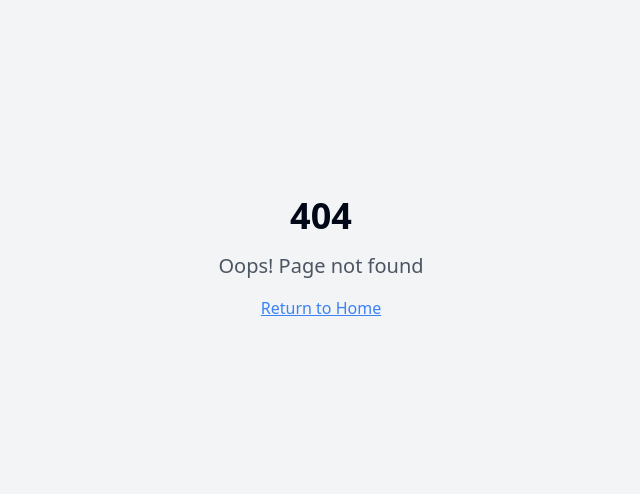
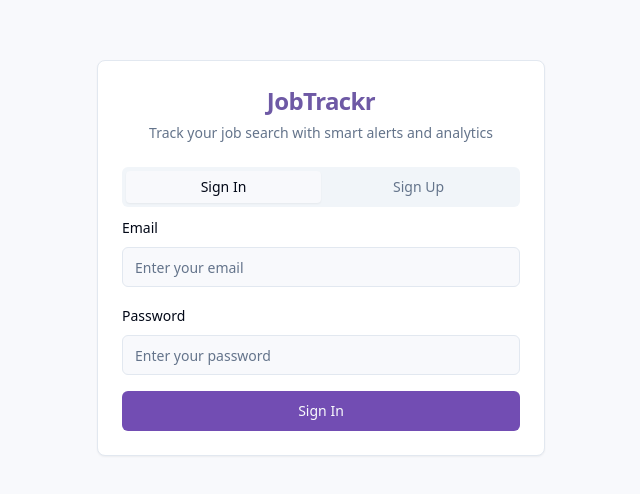
Before and after one commit to carolbanal/job-hunter-radar-system, a React (Vite) app: page /auth in a window 1280 px wide. Before the commit this address had no page. Shown: the part 142-636 px from the top of the page, without its empty margins (319-959 px from the left). Built offline with nearby package versions, Linux system fonts and the light colour scheme.

Commit message:
feat: Add login and signup pages
Implement login and signup pages with email authentication using Supabase. Make the logout button functional for testing.

```diff
--- a/src/App.tsx
+++ b/src/App.tsx
@@ -4,10 +4,13 @@ import { Toaster as Sonner } from "@/components/ui/sonner";
 import { TooltipProvider } from "@/components/ui/tooltip";
 import { QueryClient, QueryClientProvider } from "@tanstack/react-query";
 import { BrowserRouter, Routes, Route } from "react-router-dom";
+import { AuthProvider } from "@/contexts/AuthContext";
+import { ProtectedRoute } from "@/components/ProtectedRoute";
 import Index from "./pages/Index";
 import JobListings from "./pages/JobListings";
 import Analytics from "./pages/Analytics";
 import Alerts from "./pages/Alerts";
+import Auth from "./pages/Auth";
 import NotFound from "./pages/NotFound";
 
 const queryClient = new QueryClient();
@@ -18,14 +21,33 @@ const App = () => (
       <Toaster />
       <Sonner />
       <BrowserRouter>
-        <Routes>
-          <Route path="/" element={<Index />} />
-          <Route path="/jobs" element={<JobListings />} />
-          <Route path="/analytics" element={<Analytics />} />
-          <Route path="/alerts" element={<Alerts />} />
-          {/* ADD ALL CUSTOM ROUTES ABOVE THE CATCH-ALL "*" ROUTE */}
-          <Route path="*" element={<NotFound />} />
-        </Routes>
+        <AuthProvider>
+          <Routes>
+            <Route path="/auth" element={<Auth />} />
+            <Route path="/" element={
+              <ProtectedRoute>
+                <Index />
+              </ProtectedRoute>
+            } />
+            <Route path="/jobs" element={
+              <ProtectedRoute>
+                <JobListings />
+              </ProtectedRoute>
+            } />
+            <Route path="/analytics" element={
+              <ProtectedRoute>
+                <Analytics />
+              </ProtectedRoute>
+            } />
+            <Route path="/alerts" element={
+              <ProtectedRoute>
+                <Alerts />
+              </ProtectedRoute>
+            } />
+            {/* ADD ALL CUSTOM ROUTES ABOVE THE CATCH-ALL "*" ROUTE */}
+            <Route path="*" element={<NotFound />} />
+          </Routes>
+        </AuthProvider>
       </BrowserRouter>
     </TooltipProvider>
   </QueryClientProvider>
--- /dev/null
+++ b/src/components/ProtectedRoute.tsx
@@ -0,0 +1,29 @@
+
+import React from 'react';
+import { Navigate } from 'react-router-dom';
+import { useAuth } from '@/contexts/AuthContext';
+
+interface ProtectedRouteProps {
+  children: React.ReactNode;
+}
+
+export const ProtectedRoute = ({ children }: ProtectedRouteProps) => {
+  const { user, loading } = useAuth();
+
+  if (loading) {
+    return (
+      <div className="min-h-screen flex items-center justify-center">
+        <div className="text-center">
+          <div className="animate-spin rounded-full h-12 w-12 border-b-2 border-purple mx-auto mb-4"></div>
+          <p>Loading...</p>
+        </div>
+      </div>
+    );
+  }
+
+  if (!user) {
+    return <Navigate to="/auth" replace />;
+  }
+
+  return <>{children}</>;
+};
--- a/src/components/ui/card.tsx
+++ b/src/components/ui/card.tsx
@@ -1,3 +1,4 @@
+
 import * as React from "react"
 
 import { cn } from "@/lib/utils"
--- a/src/components/ui/tabs.tsx
+++ b/src/components/ui/tabs.tsx
@@ -1,3 +1,4 @@
+
 import * as React from "react"
 import * as TabsPrimitive from "@radix-ui/react-tabs"
 
--- /dev/null
+++ b/src/contexts/AuthContext.tsx
@@ -0,0 +1,68 @@
+
+import React, { createContext, useContext, useEffect, useState } from 'react';
+import { User, Session } from '@supabase/supabase-js';
+import { supabase } from '@/integrations/supabase/client';
+
+interface AuthContextType {
+  user: User | null;
+  session: Session | null;
+  loading: boolean;
+  signOut: () => Promise<void>;
+}
+
+const AuthContext = createContext<AuthContextType | undefined>(undefined);
+
+export const useAuth = () => {
+  const context = useContext(AuthContext);
+  if (context === undefined) {
+    throw new Error('useAuth must be used within an AuthProvider');
+  }
+  return context;
+};
+
+interface AuthProviderProps {
+  children: React.ReactNode;
+}
+
+export const AuthProvider = ({ children }: AuthProviderProps) => {
+  const [user, setUser] = useState<User | null>(null);
+  const [session, setSession] = useState<Session | null>(null);
+  const [loading, setLoading] = useState(true);
+
+  useEffect(() => {
+    // Set up auth state listener
+    const { data: { subscription } } = supabase.auth.onAuthStateChange(
+      (event, session) => {
+        setSession(session);
+        setUser(session?.user ?? null);
+        setLoading(false);
+      }
+    );
+
+    // Get initial session
+    supabase.auth.getSession().then(({ data: { session } }) => {
+      setSession(session);
+      setUser(session?.user ?? null);
+      setLoading(false);
+    });
+
+    return () => subscription.unsubscribe();
+  }, []);
+
+  const signOut = async () => {
+    await supabase.auth.signOut();
+  };
+
+  const value = {
+    user,
+    session,
+    loading,
+    signOut,
+  };
+
+  return (
+    <AuthContext.Provider value={value}>
+      {children}
+    </AuthContext.Provider>
+  );
+};
--- /dev/null
+++ b/src/pages/Auth.tsx
@@ -0,0 +1,178 @@
+
+import React, { useState, useEffect } from 'react';
+import { useNavigate } from 'react-router-dom';
+import { Button } from '@/components/ui/button';
+import { Input } from '@/components/ui/input';
+import { Label } from '@/components/ui/label';
+import { Card, CardContent, CardDescription, CardHeader, CardTitle } from '@/components/ui/card';
+import { Tabs, TabsContent, TabsList, TabsTrigger } from '@/components/ui/tabs';
+import { supabase } from '@/integrations/supabase/client';
+import { useToast } from '@/hooks/use-toast';
+
+export default function Auth() {
+  const [email, setEmail] = useState('');
+  const [password, setPassword] = useState('');
+  const [loading, setLoading] = useState(false);
+  const navigate = useNavigate();
+  const { toast } = useToast();
+
+  useEffect(() => {
+    // Check if user is already logged in
+    const checkUser = async () => {
+      const { data: { session } } = await supabase.auth.getSession();
+      if (session) {
+        navigate('/');
+      }
+    };
+    checkUser();
+  }, [navigate]);
+
+  const handleSignUp = async (e: React.FormEvent) => {
+    e.preventDefault();
+    setLoading(true);
+
+    try {
+      const { error } = await supabase.auth.signUp({
+        email,
+        password,
+        options: {
+          emailRedirectTo: `${window.location.origin}/`
+        }
+      });
+
+      if (error) throw error;
+
+      toast({
+        title: "Sign up successful!",
+        description: "Please check your email to confirm your account.",
+      });
+    } catch (error: any) {
+      toast({
+        title: "Error",
+        description: error.message,
+        variant: "destructive",
+      });
+    } finally {
+      setLoading(false);
+    }
+  };
+
+  const handleSignIn = async (e: React.FormEvent) => {
+    e.preventDefault();
+    setLoading(true);
+
+    try {
+      const { data, error } = await supabase.auth.signInWithPassword({
+        email,
+        password,
+      });
+
+      if (error) throw error;
+
+      if (data.user) {
+        toast({
+          title: "Welcome back!",
+          description: "Successfully signed in.",
+        });
+        navigate('/');
+      }
+    } catch (error: any) {
+      toast({
+        title: "Error",
+        description: error.message,
+        variant: "destructive",
+      });
+    } finally {
+      setLoading(false);
+    }
+  };
+
+  return (
+    <div className="min-h-screen flex items-center justify-center bg-background px-4">
+      <Card className="w-full max-w-md">
+        <CardHeader className="text-center">
+          <CardTitle className="text-2xl font-bold text-purple">JobTrackr</CardTitle>
+          <CardDescription>
+            Track your job search with smart alerts and analytics
+          </CardDescription>
+        </CardHeader>
+        <CardContent>
+          <Tabs defaultValue="signin" className="w-full">
+            <TabsList className="grid w-full grid-cols-2">
+              <TabsTrigger value="signin">Sign In</TabsTrigger>
+              <TabsTrigger value="signup">Sign Up</TabsTrigger>
+            </TabsList>
+
+            <TabsContent value="signin">
+              <form onSubmit={handleSignIn} className="space-y-4">
+                <div className="space-y-2">
+                  <Label htmlFor="signin-email">Email</Label>
+                  <Input
+                    id="signin-email"
+                    type="email"
+                    placeholder="Enter your email"
+                    value={email}
+                    onChange={(e) => setEmail(e.target.value)}
+                    required
+                  />
+                </div>
+                <div className="space-y-2">
+                  <Label htmlFor="signin-password">Password</Label>
+                  <Input
+                    id="signin-password"
+                    type="password"
+                    placeholder="Enter your password"
+                    value={password}
+                    onChange={(e) => setPassword(e.target.value)}
+                    required
+                  />
+                </div>
+                <Button
+                  type="submit"
+                  className="w-full"
+                  disabled={loading}
+                >
+                  {loading ? 'Signing in...' : 'Sign In'}
+                </Button>
+              </form>
+            </TabsContent>
+
+            <TabsContent value="signup">
+              <form onSubmit={handleSignUp} className="space-y-4">
+                <div className="space-y-2">
+                  <Label htmlFor="signup-email">Email</Label>
+                  <Input
+                    id="signup-email"
+                    type="email"
+                    placeholder="Enter your email"
+                    value={email}
+                    onChange={(e) => setEmail(e.target.value)}
+                    required
+                  />
+                </div>
+                <div className="space-y-2">
+                  <Label htmlFor="signup-password">Password</Label>
+                  <Input
+                    id="signup-password"
+                    type="password"
+                    placeholder="Create a password"
+                    value={password}
+                    onChange={(e) => setPassword(e.target.value)}
+                    required
+                  />
+                </div>
+                <Button
+                  type="submit"
+                  className="w-full"
+                  disabled={loading}
+                >
+                  {loading ? 'Creating account...' : 'Sign Up'}
+                </Button>
+              </form>
+            </TabsContent>
+          </Tabs>
+        </CardContent>
+      </Card>
+    </div>
+  );
+}
```
Also changed, not shown: src/components/layout/TopNav.tsx (+35 -3 lines).
